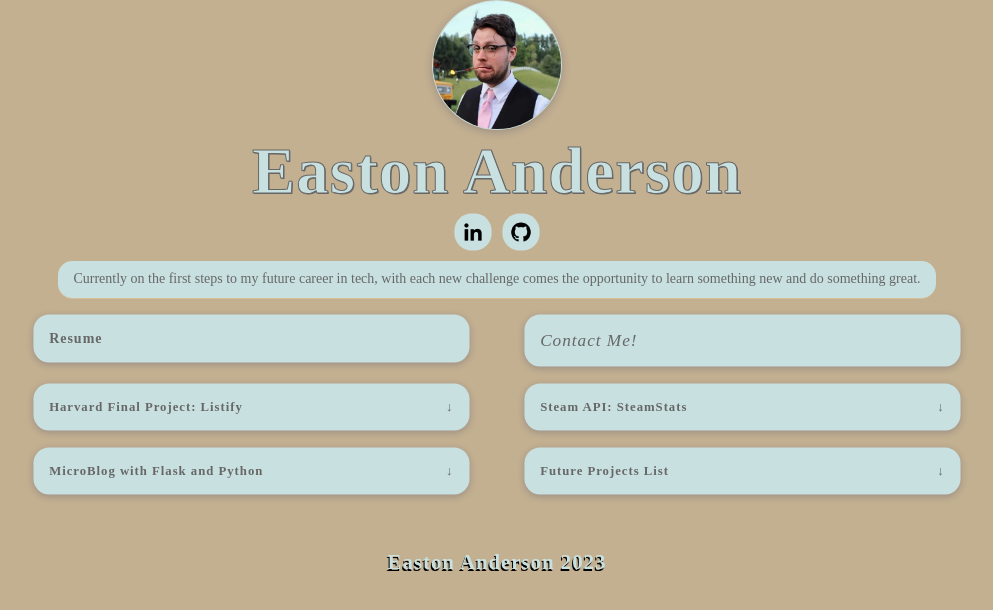
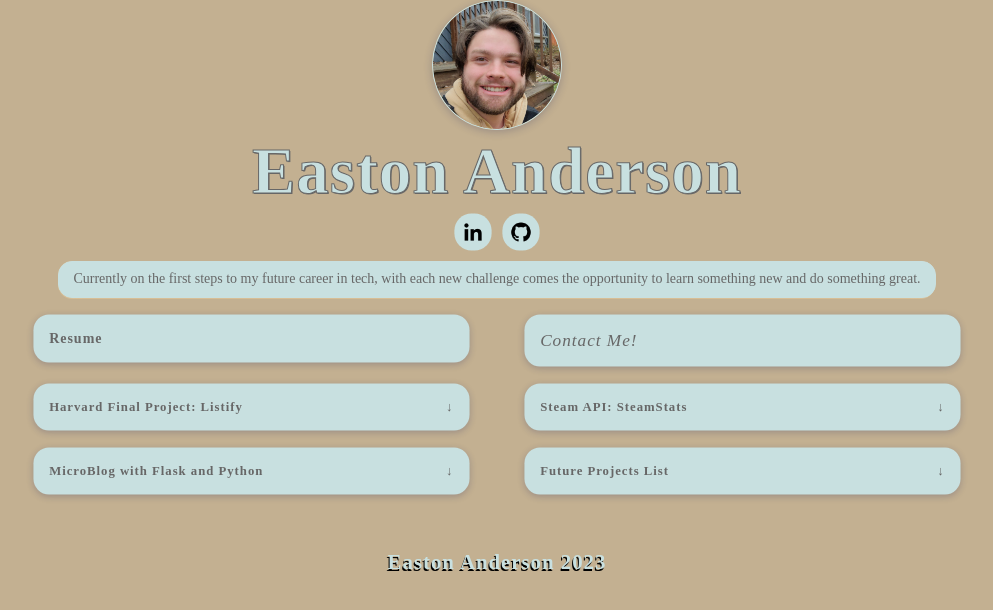
Before and after one commit to EastonA01/Portfolio, a website: page dist/index.html in a window 1280 px wide. Shown: the whole page, without its empty margins (143-1136 px from the left). Drawn offline with Linux system fonts and the light colour scheme.

Commit message:
Profile photo adjustment

```diff
--- a/dist/index.html
+++ b/dist/index.html
@@ -12,7 +12,7 @@
     <main>
       <header>
         <!-- <h1>Hello World!</h1> -->
-        <img class="pic" src="assets/photos/PFP.jpg">
+        <img class="pic" src="assets/photos/portfolioselfie.png">
 
         <div class="nameBox">
             <h1 class="name" title="Muh Name">Easton Anderson</h1>
```
Also changed, not shown: dist/assets/photos/PFP.jpg (deleted), dist/assets/photos/portfolioselfie.png (added).
